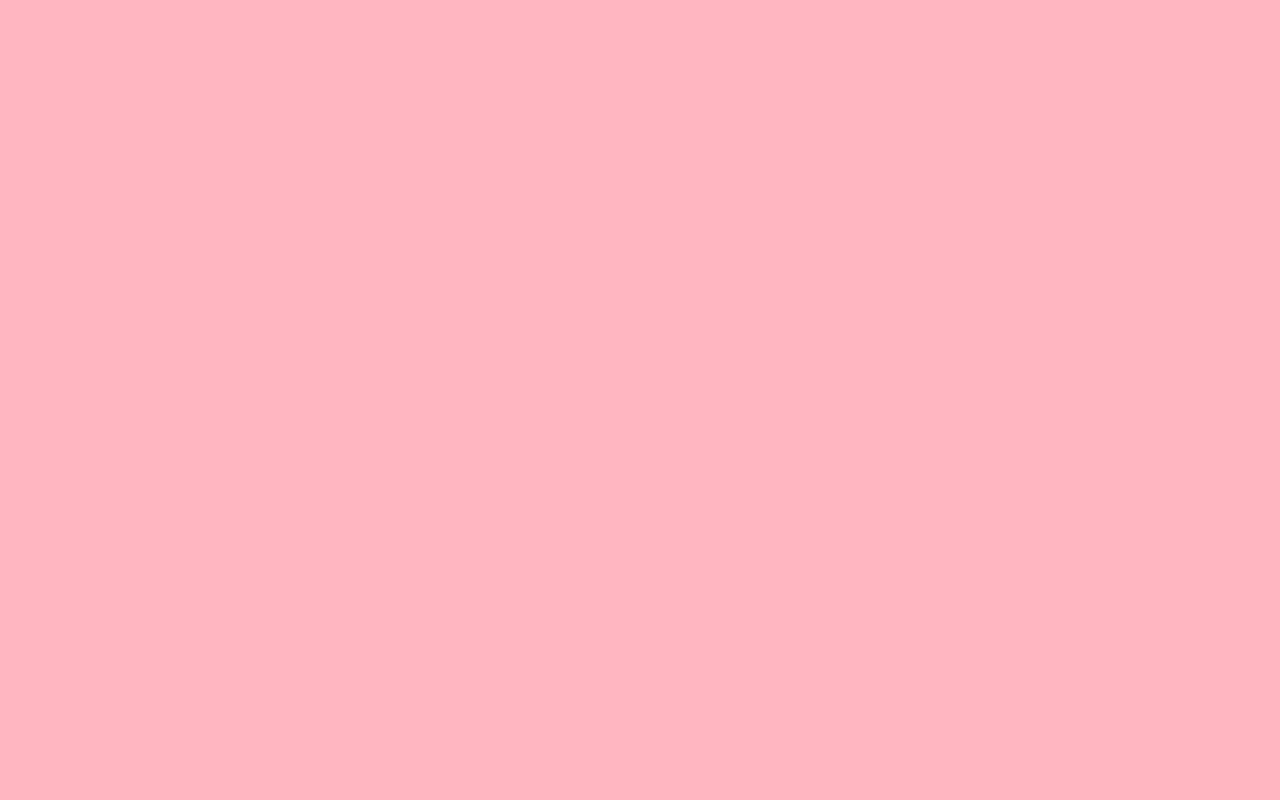
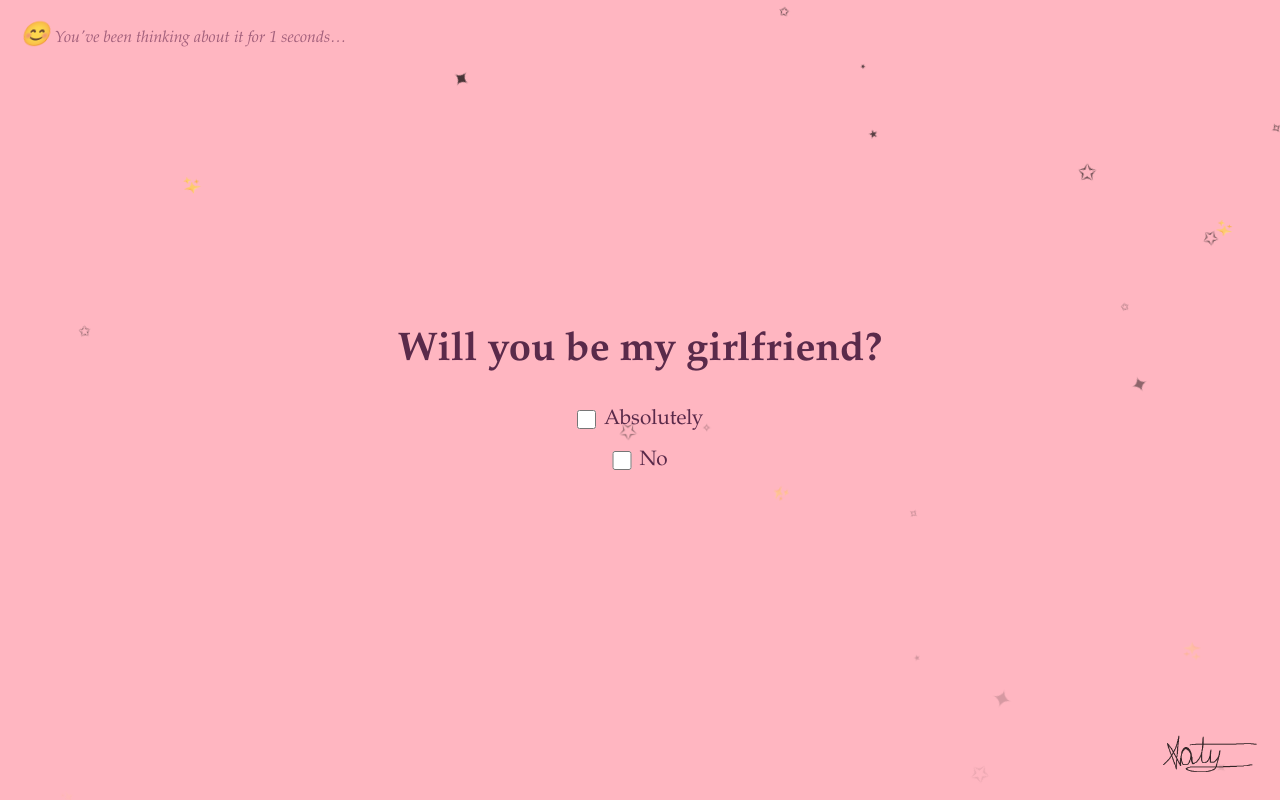
Before and after one commit to MatyXZ63/The-thing, a plain HTML site: page index.html in a window 1280 px wide. Drawn offline with nearby package versions, Linux system fonts and the light colour scheme.

Commit message:
Refactor HTML structure and styles for card layout

```diff
--- a/index.html
+++ b/index.html
@@ -37,3 +37,198 @@
             to {
                 transform: translateY(110vh) rotate(360deg);
                 opacity: 0;
+            }
+        }
+
+        .card {
+            position: relative;
+            z-index: 1;
+            text-align: center;
+            padding: 3rem;
+        }
+
+        h1 {
+            font-size: 2.5rem;
+            color: #5a2a4a;
+            margin-bottom: 2rem;
+            font-family: 'Goudy Old Style', 'Palatino Linotype', serif;
+        }
+
+        .options {
+            display: flex;
+            flex-direction: column;
+            gap: 1rem;
+            align-items: center;
+        }
+
+        .option {
+            display: flex;
+            align-items: center;
+            gap: 0.5rem;
+            font-size: 1.3rem;
+            color: #5a2a4a;
+            cursor: pointer;
+            font-family: 'Goudy Old Style', 'Palatino Linotype', serif;
+        }
+
+        .option input {
+            width: 1.2rem;
+            height: 1.2rem;
+            accent-color: #ff69b4;
+        }
+
+        #no-option {
+            position: relative;
+            transition: none;
+        }
+
+        .yes-msg {
+            margin-top: 2rem;
+            font-size: 1.5rem;
+            color: #ff1493;
+            display: none;
+        }
+
+        .signature-img {
+            position: fixed;
+            bottom: 20px;
+            right: 20px;
+            width: 120px;
+            opacity: 0.8;
+            z-index: 2;
+        }
+
+        .timer {
+            position: fixed;
+            top: 20px;
+            left: 20px;
+            font-size: 1rem;
+            color: #8b4a6a;
+            opacity: 0.8;
+            z-index: 2;
+            font-style: italic;
+            display: none;
+        }
+
+        .timer-emoji {
+            font-size: 1.5rem;
+            margin-right: 0.3rem;
+        }
+    </style>
+</head>
+<body>
+<img src="signature.png" alt="signature" class="signature-img">
+<div class="stars" id="stars"></div>
+
+<div class="card">
+    <h1>Will you be my girlfriend?</h1>
+    <div class="options">
+        <label class="option" id="yes-option">
+            <input type="checkbox" id="yes-check">
+            Absolutely
+        </label>
+        <label class="option" id="no-option">
+            <input type="checkbox" id="no-check">
+            <span id="no-text">No</span>
+        </label>
+    </div>
+    <p class="yes-msg" id="yes-msg">I knew you couldn't refuse me <3</p>
+</div>
+
+<p class="timer" id="timer"><span class="timer-emoji" id="timer-emoji">😊</span><span id="timer-text"></span></p>
+
+<script src="https://cdn.jsdelivr.net/npm/canvas-confetti@1.9.3/dist/confetti.browser.min.js"></script>
+<script>
+    const starsContainer = document.getElementById('stars');
+    const starChars = ['✦', '✧', '⭐', '⋆', '✩', '✨'];
+
+    function createStar() {
+        const star = document.createElement('div');
+        star.classList.add('star');
+        star.textContent = starChars[Math.floor(Math.random() * starChars.length)];
+        star.style.left = Math.random() * 100 + 'vw';
+        star.style.fontSize = (10 + Math.random() * 16) + 'px';
+        star.style.animationDuration = (3 + Math.random() * 4) + 's';
+        starsContainer.appendChild(star);
+        star.addEventListener('animationend', () => star.remove());
+    }
+
+    setInterval(createStar, 200);
+
+    const timerEl = document.getElementById('timer');
+    const timerEmoji = document.getElementById('timer-emoji');
+    const timerText = document.getElementById('timer-text');
+    let seconds = 0;
+    let timerStarted = false;
+
+    setTimeout(() => {
+        timerStarted = true;
+        timerEl.style.display = 'block';
+    }, 5000);
+
+    setInterval(() => {
+        if (timerStarted) {
+            seconds++;
+            timerText.textContent = "You've been thinking about it for " + seconds + " seconds…";
+            if (seconds <= 4) {
+                timerEmoji.textContent = '😊';
+            } else if (seconds <= 9) {
+                timerEmoji.textContent = '😐';
+            } else if (seconds <= 14) {
+                timerEmoji.textContent = '😢';
+            } else {
+                timerEmoji.textContent = '🤔';
+            }
+        }
+    }, 1000);
+
+    const noOption = document.getElementById('no-option');
+    const noCheck = document.getElementById('no-check');
+    const noText = document.getElementById('no-text');
+    let noCount = 0;
+    let noSize = 1.3;
+
+    const noMessages = [
+        'No',
+        'Are you sure?',
+        'Really?',
+        "You can't catch me!",
+        'Think again 😏',
+        'Last chance!',
+        'Just say yes already 💕'
+    ];
+
+    function teleport() {
+        noCount++;
+        noSize = Math.max(0.5, noSize - 0.1);
+        noOption.style.fontSize = noSize + 'rem';
+        noText.textContent = noMessages[Math.min(noCount - 1, noMessages.length - 1)];
+
+        const x = Math.random() * (window.innerWidth - 150);
+        const y = Math.random() * (window.innerHeight - 50);
+        noOption.style.position = 'fixed';
+        noOption.style.left = x + 'px';
+        noOption.style.top = y + 'px';
+    }
+
+    noCheck.addEventListener('click', (e) => {
+        e.preventDefault();
+        noCheck.checked = false;
+        teleport();
+    });
+
+    noOption.addEventListener('mouseenter', teleport);
+
+    const yesCheck = document.getElementById('yes-check');
+    yesCheck.addEventListener('change', () => {
+        if (yesCheck.checked) {
+            document.getElementById('yes-msg').style.display = 'block';
+            timerEl.style.display = 'none';
+            confetti({ particleCount: 200, spread: 100, origin: { y: 0.7 } });
+            setTimeout(() => confetti({ particleCount: 100, spread: 150, origin: { y: 0.5 } }), 500);
+        }
+    });
+</script>
+
+</body>
+</html>
```
